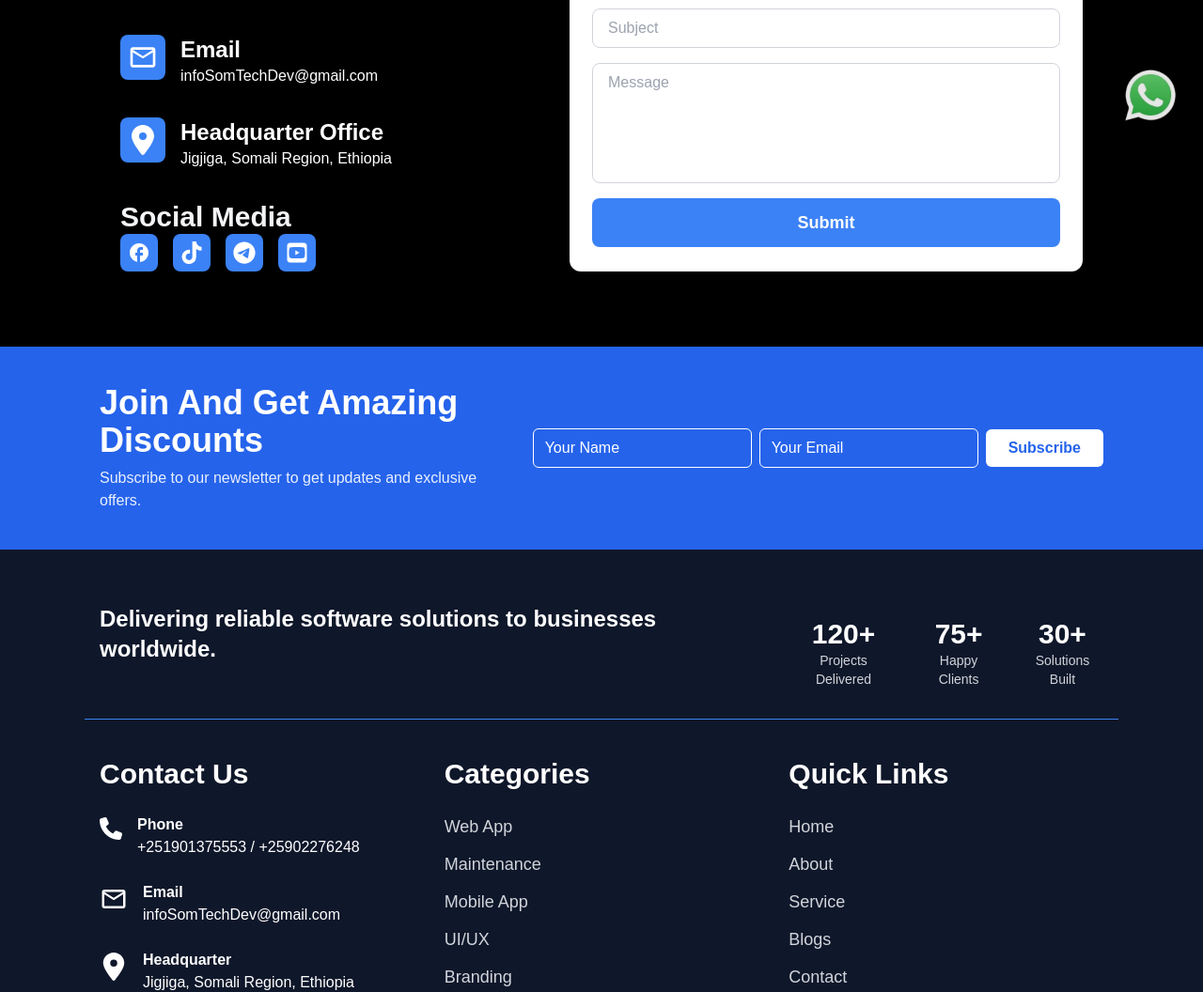
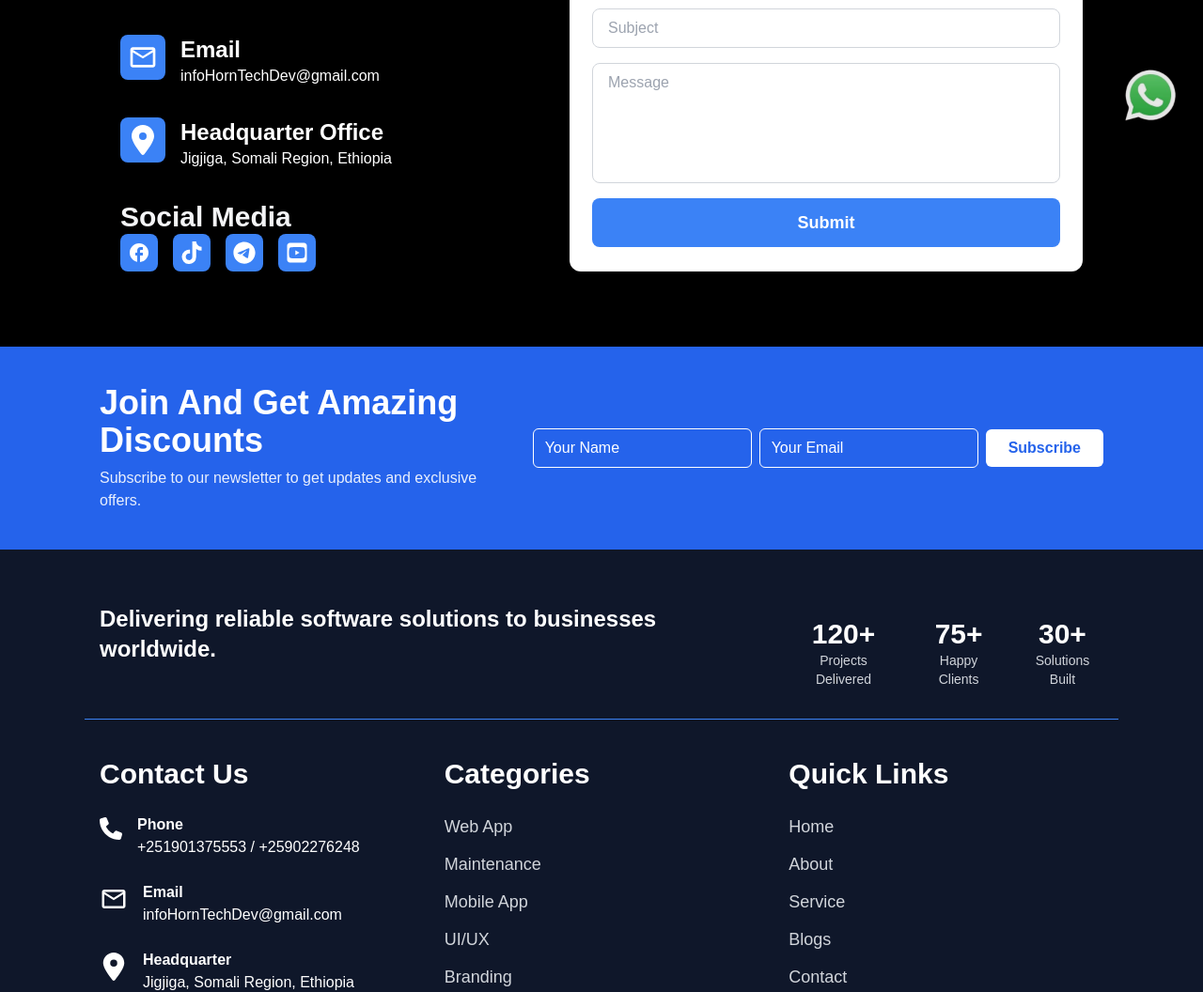
Before and after one commit to abdikadirpro/somTechDev, a React (Vite) app: page /contacts in a window 1280 px wide. Shown: the part 641-1697 px from the top of the page at 94% size. Built offline with nearby package versions, Linux system fonts and the light colour scheme.

Commit message:
replaced by horntechdev

```diff
--- a/src/Components/contacts/ContactContent.jsx
+++ b/src/Components/contacts/ContactContent.jsx
@@ -29,7 +29,7 @@ function ContactContent() {
             <MdOutlineMailOutline className="text-white bg-blue-500 w-12 h-12 p-2 rounded-lg flex-shrink-0" />
             <div>
               <span className={`"text-xl sm:text-2xl font-semibold ${darkMode ? "text-gray-800":"text-gray-100"}"`}>Email</span>
-              <p className={`"${darkMode ? "text-gray-800":"text-gray-100"}"`}>infoSomTechDev@gmail.com</p>
+              <p className={`"${darkMode ? "text-gray-800":"text-gray-100"}"`}>infoHornTechDev@gmail.com</p>
             </div>
           </div>
 
--- a/src/Components/footer/Footers.jsx
+++ b/src/Components/footer/Footers.jsx
@@ -106,7 +106,7 @@ function Footers() {
             <MdOutlineMailOutline className="text-3xl mt-1" />
             <div>
               <p className="font-semibold">Email</p>
-              <p>infoSomTechDev@gmail.com</p>
+              <p>infoHornTechDev@gmail.com</p>
             </div>
           </div>
 
--- a/src/locates/eng.json
+++ b/src/locates/eng.json
@@ -76,7 +76,7 @@
     "orSignUpWith": "Or sign up with"
   },
    "content": {
-    "title": "Why Choose SomaliTech Devs?",
+    "title": "Why Choose HornTech Devs?",
     "description": "We deliver innovative, reliable, and scalable digital solutions that help businesses, schools, hospitals, and startups grow efficiently. Our team focuses on high-quality design, modern technology, and excellent support to ensure your digital presence stands out."
   }
 }
--- a/src/locates/so.json
+++ b/src/locates/so.json
@@ -76,7 +76,7 @@
     "orSignUpWith": "Ama iska diiwaangeli adigoo isticmaalaya"
   },
    "content": {
-    "title": "Maxaa Loo Doortaa SomaliTech Devs?",
+    "title": "Maxaa Loo Doortaa HornTech Devs?",
     "description": "Waxaan bixinaa xalal dijitaal oo casri ah, la isku halleyn karo, oo kor u qaada ganacsiyada, dugsiyada, isbitaallada, iyo shirkadaha bilowga ah. Kooxdayadu waxay diiradda saartaa naqshad tayo sare leh, tiknoolajiyada casriga ah, iyo taageero heer sare ah si loo hubiyo in joogitaankaaga dijitaalka ah uu soo baxo."
   }
 }
```
